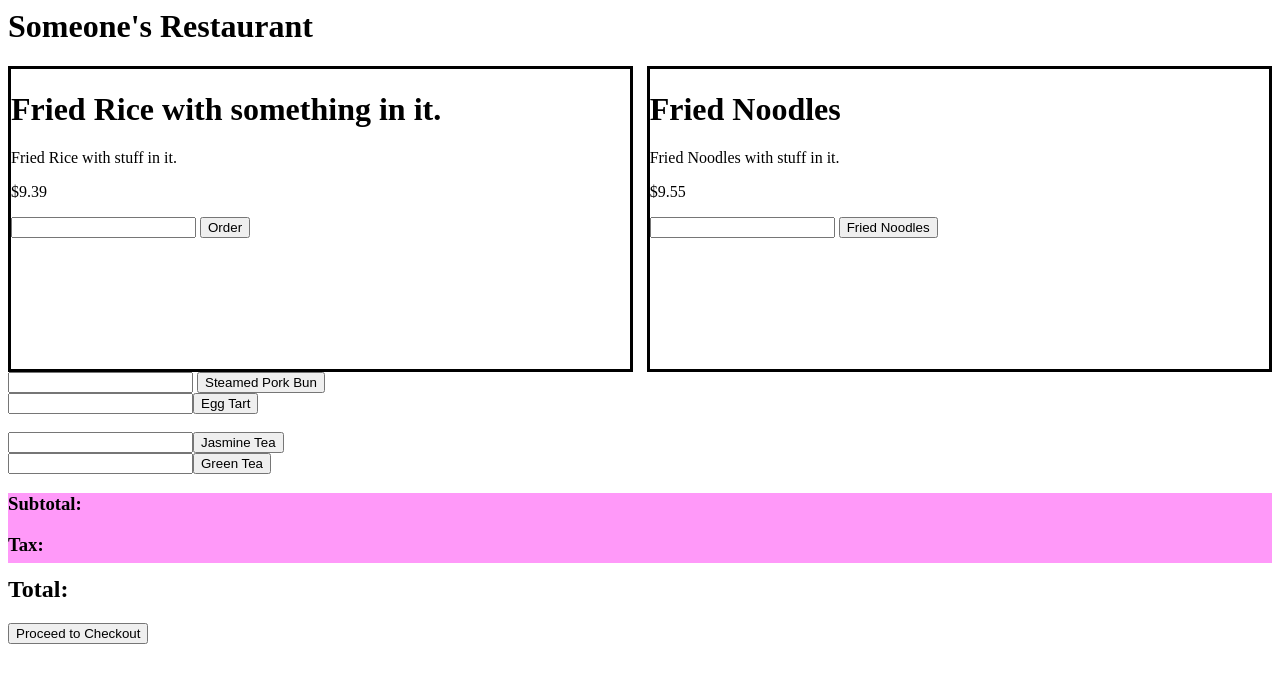
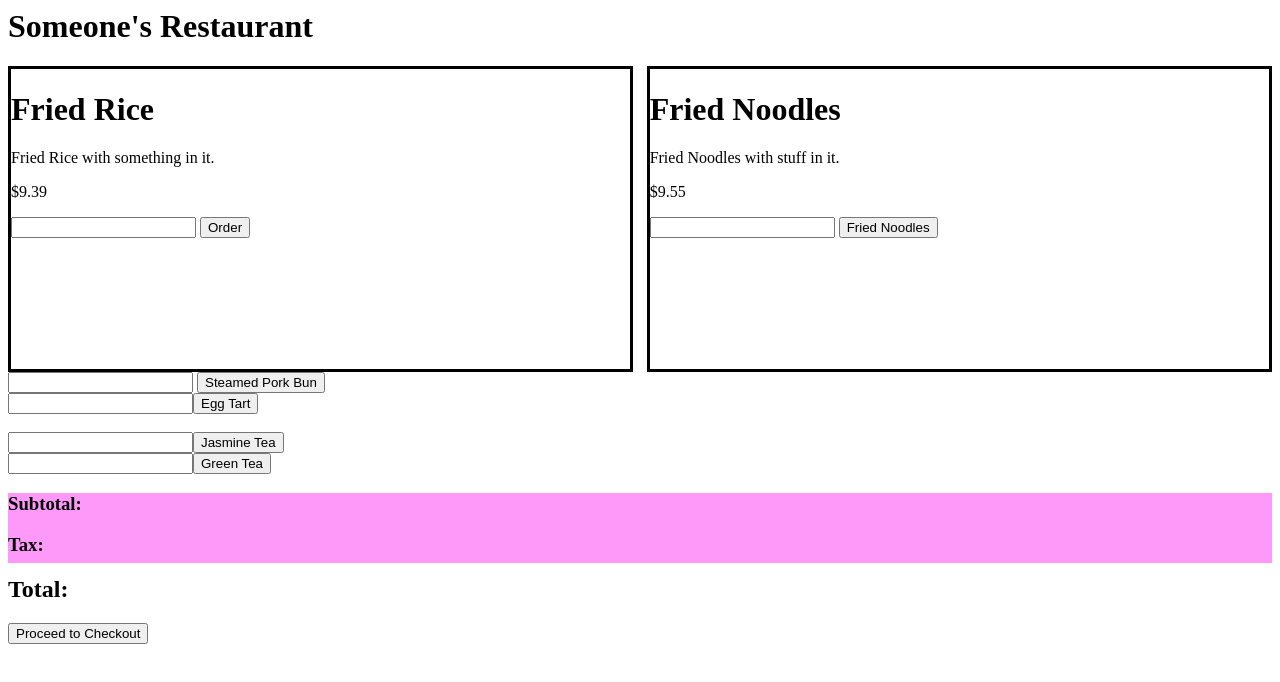
Before and after one commit to loellelam/Restaurant-Project, a plain HTML site: page index.html in a window 1280 px wide. Drawn offline with Linux system fonts and the light colour scheme.

Commit message:
Add files via upload

```diff
--- a/index.html
+++ b/index.html
@@ -32,8 +32,8 @@
     <h1>Someone's Restaurant</h1>
     <div id="divOne">
       <h1 id="nameOne">Hmm</h1>
-      <p id="descripOne">Fried Rice with stuff in it.</p>
-      <p id="priceOne">$9.39</p>
+      <p id="descripOne">Well</p>
+      <p id="priceOne">cost?</p>
       <input type="number" min="0" id="inputOne">
       <button id="buyOne">Order</button>
     </div>
--- a/restaurant.js
+++ b/restaurant.js
@@ -3,8 +3,11 @@ xmlhttp.onreadystatechange = function() { //do this function when a certain crit
   if (this.readyState == 4 && this.status == 200) { //"this" refers to the function we are calling; 4 is ready; 200 is ok
     var mydata = JSON.parse(this.responseText); //the json file that we get will be saved as mydata
 
-    document.getElementById("nameOne").innerHTML = mydata.food[0].desc;
-    window.alert(mydata.food[0].name);
+    document.getElementById("nameOne").innerHTML = mydata.food[0].name;
+    document.getElementById("descripOne").innerHTML = mydata.food[0].desc;
+    document.getElementById("priceOne").innerHTML = "$" + mydata.food[0].price;
+
+    window.alert(mydata.food[3].name);
   }
 };
 xmlhttp.open("GET","restaurant.json",true); //get and open the json file
```
